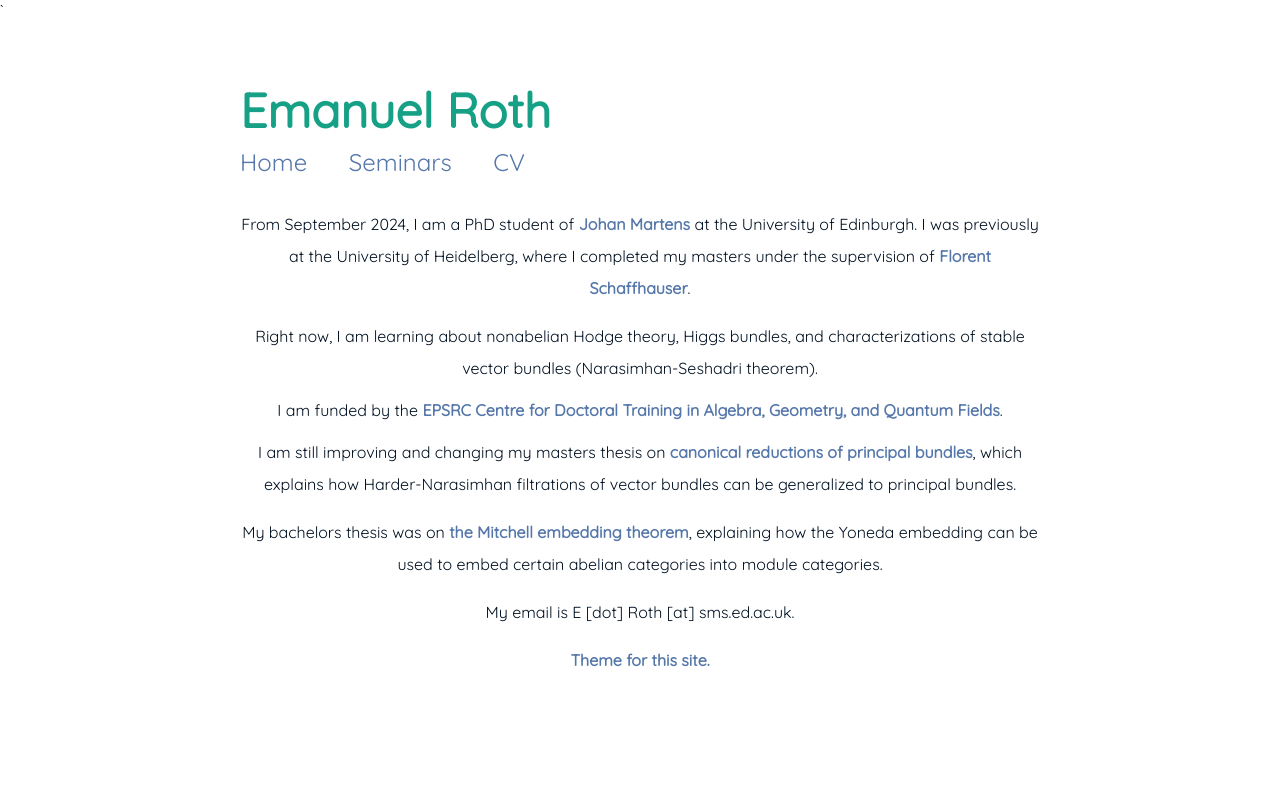
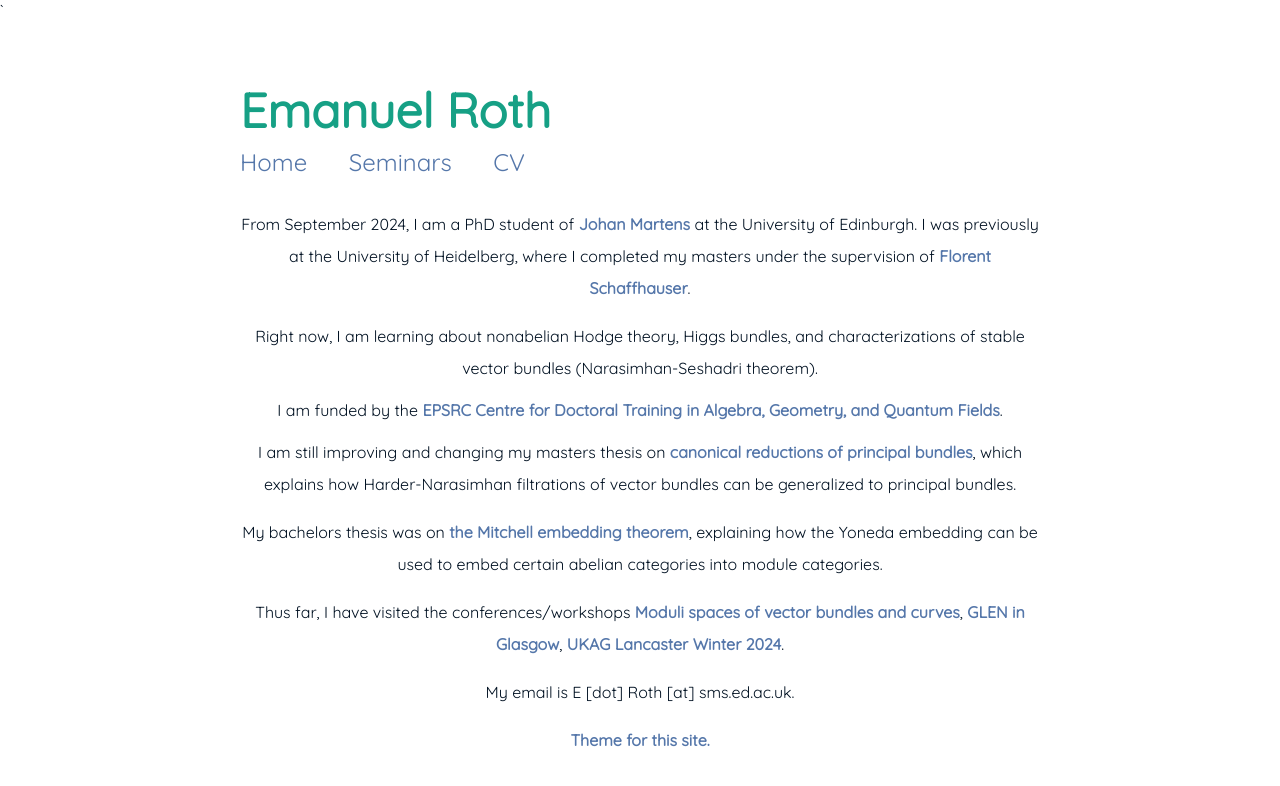
Before and after one commit to eroth264/eroth264.github.io, a Jekyll site: the page built from index.md, in a window 1280 px wide. Shown: the top 786 px of the page. Built offline with Jekyll 4.4.1, drawn with Linux system fonts in a browser that asks for light colours.

Commit message:
Added conferences

```diff
--- a/index.md
+++ b/index.md
@@ -24,6 +24,12 @@ I am funded by the <a href="https://www.agq-cdt.org/">EPSRC Centre for Doctoral
 </div>
 
 <div id="describe-text">
+	<p>Thus far, I have visited the conferences/workshops <a href="https://sauvaget.perso.math.cnrs.fr/jt231211.html">Moduli spaces of vector bundles and curves</a>, <a href="https://www.maths.gla.ac.uk/~rdervan/GLEN.html">GLEN in Glasgow</a>, <a href="ttps://www.ukagnetwork.org/past-activities/lancaster-december-2024">UKAG Lancaster Winter 2024</a>.
+	</p>
+</div>
+
+
+<div id="describe-text">
 	<p>My email is E [dot] Roth [at] sms.ed.ac.uk.</p>
 </div>
 
```
